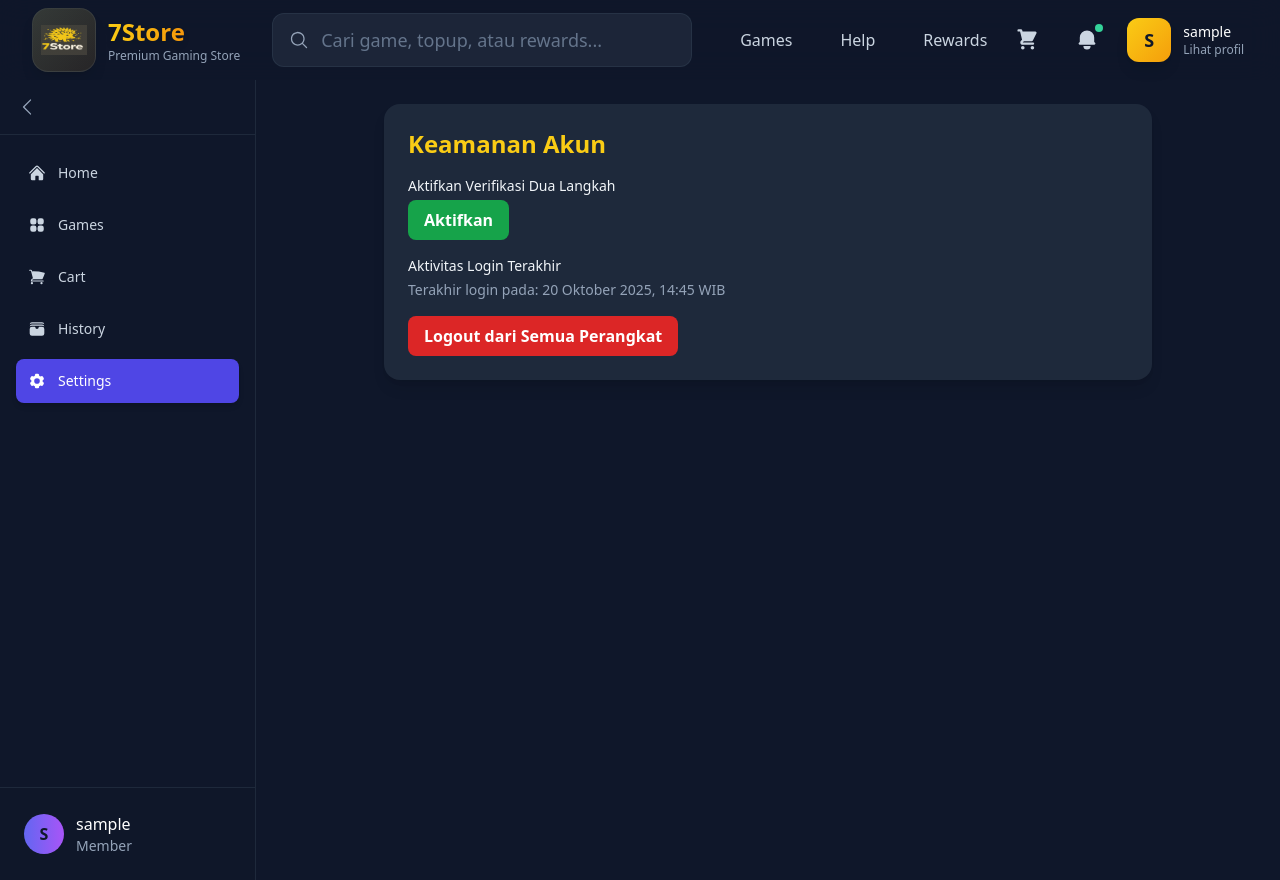
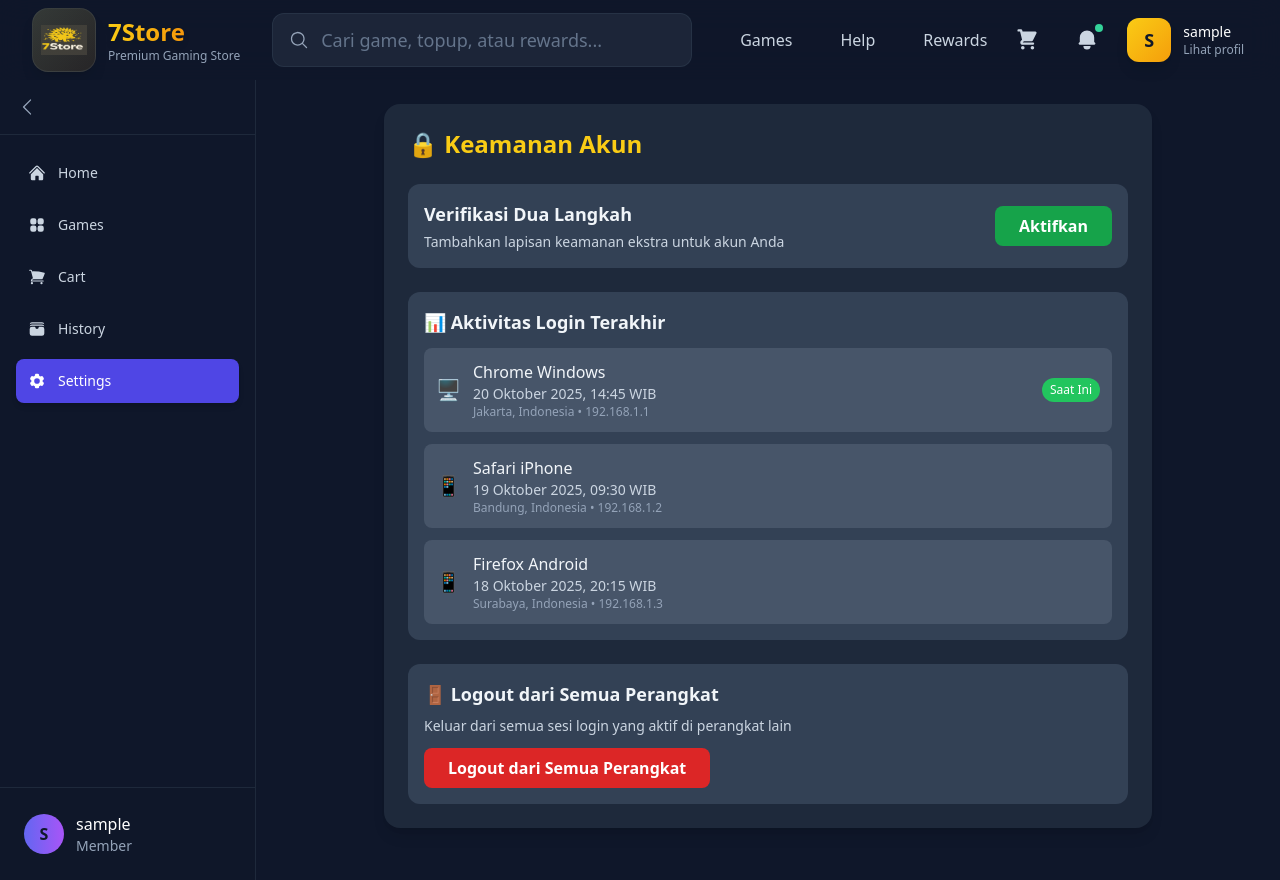
Before and after one commit to eeeeeldestttt/7Store, a React (Vite) app: page /settings/security in a window 1280 px wide. Built offline with nearby package versions, Linux system fonts and the light colour scheme; sample sign-in values are in the browser's storage.

Commit message:
modified:   src/pages/settings/SettingsSecurity.tsx

```diff
--- a/src/pages/settings/SettingsSecurity.tsx
+++ b/src/pages/settings/SettingsSecurity.tsx
@@ -1,37 +1,207 @@
-import React from "react";
+import React, { useState, useEffect } from "react";
 
 export default function SettingsSecurity() {
+  const [twoFactorEnabled, setTwoFactorEnabled] = useState(false);
+  const [showTwoFactorModal, setShowTwoFactorModal] = useState(false);
+  const [twoFactorCode, setTwoFactorCode] = useState("");
+  const [logoutConfirm, setLogoutConfirm] = useState(false);
+  const [loginHistory, setLoginHistory] = useState([]);
+  const [loading, setLoading] = useState(false);
+
+  // Simulasi data login history
+  useEffect(() => {
+    const mockLoginHistory = [
+      { date: "20 Oktober 2025, 14:45 WIB", device: "Chrome Windows", location: "Jakarta, Indonesia", ip: "192.168.1.1" },
+      { date: "19 Oktober 2025, 09:30 WIB", device: "Safari iPhone", location: "Bandung, Indonesia", ip: "192.168.1.2" },
+      { date: "18 Oktober 2025, 20:15 WIB", device: "Firefox Android", location: "Surabaya, Indonesia", ip: "192.168.1.3" },
+    ];
+    setLoginHistory(mockLoginHistory);
+  }, []);
+
+  const handleTwoFactorToggle = () => {
+    if (!twoFactorEnabled) {
+      setShowTwoFactorModal(true);
+    } else {
+      setTwoFactorEnabled(false);
+    }
+  };
+
+  const verifyTwoFactorCode = () => {
+    setLoading(true);
+    // Simulasi proses verifikasi
+    setTimeout(() => {
+      if (twoFactorCode === "123456") { // Kode contoh
+        setTwoFactorEnabled(true);
+        setShowTwoFactorModal(false);
+        setTwoFactorCode("");
+      } else {
+        alert("Kode verifikasi salah! Coba lagi.");
+      }
+      setLoading(false);
+    }, 1500);
+  };
+
+  const handleLogoutAllDevices = () => {
+    setLoading(true);
+    // Simulasi proses logout
+    setTimeout(() => {
+      alert("Berhasil logout dari semua perangkat!");
+      setLogoutConfirm(false);
+      setLoading(false);
+    }, 2000);
+  };
+
+  const getDeviceIcon = (device) => {
+    if (device.includes("Chrome")) return "🖥️";
+    if (device.includes("Safari")) return "📱";
+    if (device.includes("Firefox")) return "📱";
+    return "💻";
+  };
+
   return (
     <div className="max-w-3xl mx-auto bg-slate-800 text-slate-100 p-6 rounded-2xl shadow-lg">
-      <h2 className="text-2xl font-bold mb-4 text-yellow-400">
-        Keamanan Akun
+      <h2 className="text-2xl font-bold mb-6 text-yellow-400">
+        🔒 Keamanan Akun
       </h2>
 
-      <div className="space-y-4">
-        <div>
-          <label className="block text-sm mb-1">
-            Aktifkan Verifikasi Dua Langkah
-          </label>
-          <button className="bg-green-600 hover:bg-green-700 text-white py-2 px-4 rounded-lg font-semibold transition">
-            Aktifkan
-          </button>
+      <div className="space-y-6">
+        {/* Two Factor Authentication */}
+        <div className="bg-slate-700 p-4 rounded-xl">
+          <div className="flex items-center justify-between">
+            <div>
+              <label className="block text-lg font-semibold mb-1">
+                Verifikasi Dua Langkah
+              </label>
+              <p className="text-slate-300 text-sm">
+                {twoFactorEnabled
+                  ? "✅ Verifikasi dua langkah aktif"
+                  : "Tambahkan lapisan keamanan ekstra untuk akun Anda"}
+              </p>
+            </div>
+            <button
+              onClick={handleTwoFactorToggle}
+              className={`${
+                twoFactorEnabled
+                  ? "bg-red-600 hover:bg-red-700"
+                  : "bg-green-600 hover:bg-green-700"
+              } text-white py-2 px-6 rounded-lg font-semibold transition-all duration-300 transform hover:scale-105`}
+            >
+              {twoFactorEnabled ? "Nonaktifkan" : "Aktifkan"}
+            </button>
+          </div>
         </div>
 
-        <div>
-          <label className="block text-sm mb-1">
-            Aktivitas Login Terakhir
+        {/* Login History */}
+        <div className="bg-slate-700 p-4 rounded-xl">
+          <label className="block text-lg font-semibold mb-3">
+            📊 Aktivitas Login Terakhir
           </label>
-          <p className="text-slate-400 text-sm">
-            Terakhir login pada: 20 Oktober 2025, 14:45 WIB
-          </p>
+          <div className="space-y-3">
+            {loginHistory.map((login, index) => (
+              <div key={index} className="flex items-center justify-between p-3 bg-slate-600 rounded-lg">
+                <div className="flex items-center space-x-3">
+                  <span className="text-xl">{getDeviceIcon(login.device)}</span>
+                  <div>
+                    <p className="font-medium">{login.device}</p>
+                    <p className="text-slate-300 text-sm">{login.date}</p>
+                    <p className="text-slate-400 text-xs">{login.location} • {login.ip}</p>
+                  </div>
+                </div>
+                {index === 0 && (
+                  <span className="bg-green-500 text-white text-xs px-2 py-1 rounded-full">
+                    Saat Ini
+                  </span>
+                )}
+              </div>
+            ))}
+          </div>
         </div>
 
-        <div>
-          <button className="bg-red-600 hover:bg-red-700 text-white py-2 px-4 rounded-lg font-semibold transition">
+        {/* Logout All Devices */}
+        <div className="bg-slate-700 p-4 rounded-xl">
+          <label className="block text-lg font-semibold mb-2">
+            🚪 Logout dari Semua Perangkat
+          </label>
+          <p className="text-slate-300 text-sm mb-3">
+            Keluar dari semua sesi login yang aktif di perangkat lain
+          </p>
+          <button
+            onClick={() => setLogoutConfirm(true)}
+            className="bg-red-600 hover:bg-red-700 text-white py-2 px-6 rounded-lg font-semibold transition-all duration-300 transform hover:scale-105"
+          >
             Logout dari Semua Perangkat
           </button>
         </div>
       </div>
+
+      {/* Two Factor Modal */}
+      {showTwoFactorModal && (
+        <div className="fixed inset-0 bg-black bg-opacity-50 flex items-center justify-center z-50">
+          <div className="bg-slate-800 p-6 rounded-2xl max-w-md w-full mx-4">
+            <h3 className="text-xl font-bold mb-4 text-yellow-400">
+              Aktifkan Verifikasi Dua Langkah
+            </h3>
+            <p className="text-slate-300 mb-4">
+              Masukkan kode 6 digit dari aplikasi authenticator Anda:
+            </p>
+            <input
+              type="text"
+              maxLength="6"
+              value={twoFactorCode}
+              onChange={(e) => setTwoFactorCode(e.target.value.replace(/\D/g, ''))}
+              placeholder="123456"
+              className="w-full p-3 bg-slate-700 border border-slate-600 rounded-lg text-white text-center text-xl tracking-widest mb-4"
+            />
+            <div className="flex space-x-3">
+              <button
+                onClick={() => {
+                  setShowTwoFactorModal(false);
+                  setTwoFactorCode("");
+                }}
+                className="flex-1 bg-slate-600 hover:bg-slate-500 text-white py-2 px-4 rounded-lg font-semibold transition"
+              >
+                Batal
+              </button>
+              <button
+                onClick={verifyTwoFactorCode}
+                disabled={twoFactorCode.length !== 6 || loading}
+                className="flex-1 bg-green-600 hover:bg-green-700 disabled:bg-green-800 disabled:cursor-not-allowed text-white py-2 px-4 rounded-lg font-semibold transition"
+              >
+                {loading ? "Memverifikasi..." : "Verifikasi"}
+              </button>
+            </div>
+          </div>
+        </div>
+      )}
+
+      {/* Logout Confirmation Modal */}
+      {logoutConfirm && (
+        <div className="fixed inset-0 bg-black bg-opacity-50 flex items-center justify-center z-50">
+          <div className="bg-slate-800 p-6 rounded-2xl max-w-md w-full mx-4">
+            <h3 className="text-xl font-bold mb-4 text-red-400">
+              Konfirmasi Logout
+            </h3>
+            <p className="text-slate-300 mb-6">
+              Anda akan logout dari semua perangkat. Anda perlu login kembali di setiap perangkat.
+            </p>
+            <div className="flex space-x-3">
+              <button
+                onClick={() => setLogoutConfirm(false)}
+                className="flex-1 bg-slate-600 hover:bg-slate-500 text-white py-2 px-4 rounded-lg font-semibold transition"
+              >
+                Batal
+              </button>
+              <button
+                onClick={handleLogoutAllDevices}
+                disabled={loading}
+                className="flex-1 bg-red-600 hover:bg-red-700 disabled:bg-red-800 disabled:cursor-not-allowed text-white py-2 px-4 rounded-lg font-semibold transition"
+              >
+                {loading ? "Memproses..." : "Ya, Logout"}
+              </button>
+            </div>
+          </div>
+        </div>
+      )}
     </div>
   );
 }
```
